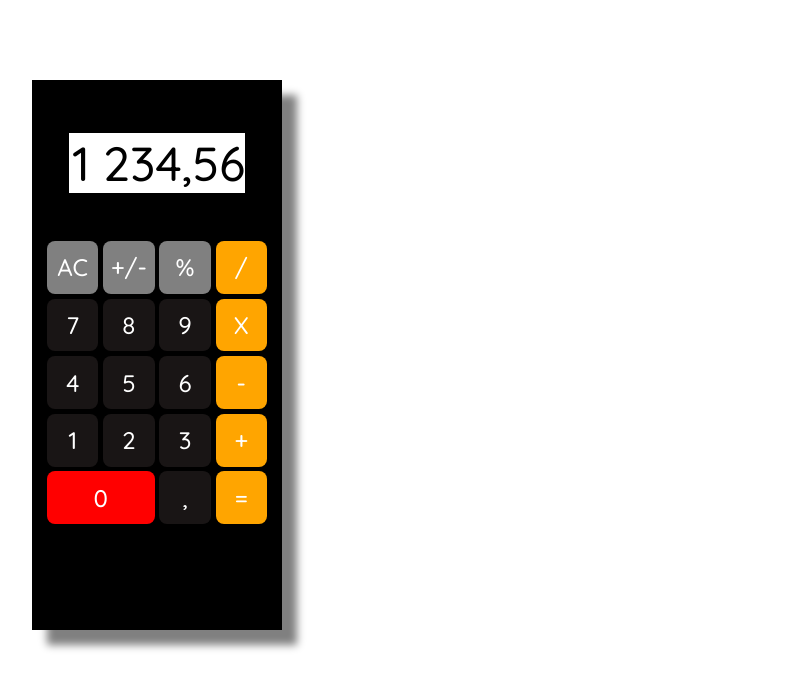
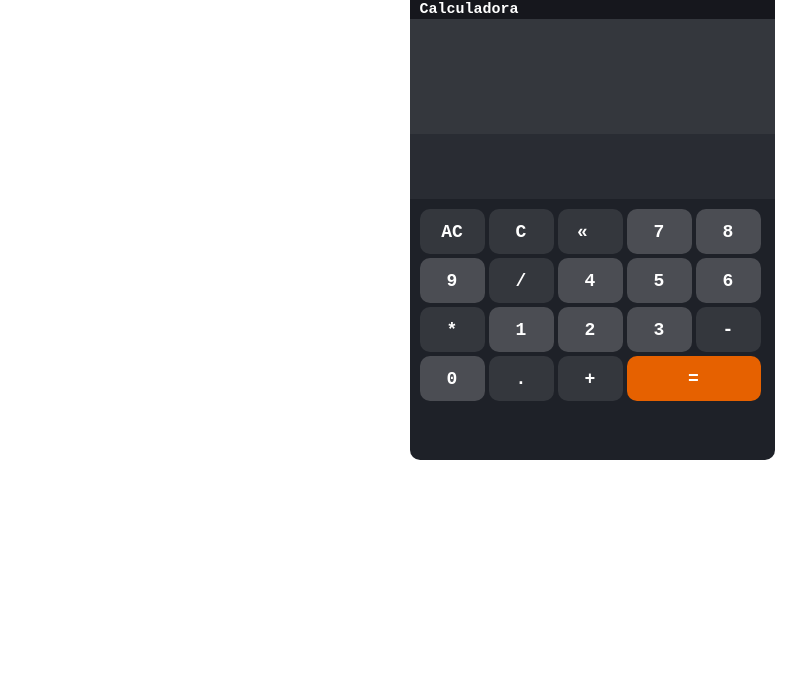
Before and after one commit to pabloachavezlo/Calculadora, a plain HTML site: page index.html in a window 1280 px wide. Shown: the whole page, without its empty margins (48-854 px from the left). Drawn offline with Linux system fonts and the light colour scheme; a web font is replaced by a local one.

Commit message:
Actualización de funciones, aún falta darle un mejor diseño

```diff
--- a/css/css.css
+++ b/css/css.css
@@ -1,86 +1,18 @@
-body {
-    margin: 5rem 5rem;
-    display: block;
-    width: 250px;
-    height: 550px;
-    background-color: var(---color1);
-    box-shadow: 15px 15px 8px gray;
-    padding: 5px 5px;
+* {
+    margin: 0;
+    padding: 0;
+    box-sizing: border-box;
+}
+html,body {
+    font-size: 10px;
+    font-family: 'Roboto Mono', monospace;
 }
 
-.barra {
-    display: block;
-    font-size: 3rem;
-    text-align: end;
-    margin: 3rem 2rem;
-    color: var(---color1);
-    background-color: var(---color3);
+:root {
+    ---color: #1E2128;
+    ---color1 : #292C33;
+    ---color2: #34373D;
+    ---color3: #4B4D53;
+    ---color4: #E66100;
+    ---color5: #ffffff;
 }
-
-.teclado {
-    width: 220px;
-    height: 280px;
-    display: grid;
-    margin: auto;
-    margin-top: 0.5rem;
-
-    grid-template-columns: 1fr 1fr 1fr 1fr;
-    grid-template-rows:  1fr 1fr 1fr 1fr 1fr;
-    grid-gap: 0.3rem;
-
-}
-
-.teclado > div {
-    color: white;
-
-    display:flex;
-    align-items: center;
-    justify-content: center;
-    border-radius: 0.5rem;
-    height: 3.3rem;
-    font-size: 1.5rem;
-}
-
-.teclado > .tecla {
-    background-color: var(---color5);
-}
-.tecla:hover {
-    background-color:  rgb(12, 10, 10);
-}
-
-.teclado > .tecla-funciones-especiales {
-    background-color: var(---color2);
-}
-.tecla-funciones-especiales:hover{
-    background-color: rgb(100, 98, 98);
-    cursor: pointer;
-}
-
-.teclado > .tecla-AC {
-    background-color: var(---color2);
-}
-.tecla-AC:hover{
-    background-color: rgb(100, 98, 98);
-    cursor: pointer;
-}
-
-
-.teclado > .teclasim {
-    background-color: var(---color4);
-}
-.teclasim:hover{
-    background-color: rgb(193, 130, 12);
-    cursor: pointer;
-}
-
-.teclado > .teclacero {
-    grid-column-start: 1;
-    grid-column-end: 3;
-    grid-row-start: 5;
-    grid-row-end: 6;
-    background-color: red;
-}
-.teclacero:hover {
-    background-color: brown;
-    cursor: pointer;
-}
--- a/css/index.css
+++ b/css/index.css
@@ -1,19 +1,113 @@
-* {
-    padding: 0;
-    margin: 0;
-    box-sizing: border-box;
-    color: var(---color3);
+#root {
+    max-width: 36.5rem;
+    margin: auto;
+    background-color: var(---color);
+    border-radius: 10px;
+
+}
+.titulo{
+    width: 100%;
+    padding: 0.1rem 1rem;
+    background-color: #16171D;
+    color: var(---color5);
+    font-size: 1.5rem;
+
+    display: flex;
+    align-items: center;
 }
 
-:root {
-    ---color1:  black;
-    ---color2:  gray;
-    ---color3: white;
-    ---color4: orange;
-    ---color5: rgb(25, 21, 21);
+.titulo span {
+    font-weight: 600;
 }
 
-html {
-    background-color: white;
-    font-family: 'Quicksand', sans-serif;
+.recorrido {
+    list-style: none;
+    width: 100%;
+    height: 11.5rem;
+    background-color: var(---color2);
+    padding: 1rem;
+    color: var(---color5);
+
+    display: flex;
+    flex-direction: column;
+    justify-items: flex-end;
+    overflow-y: scroll;
 }
+
+.recorrido li {
+    width: 100%;
+    font-size: 2rem;
+
+    display: grid;
+    grid-template-columns: 1fr 1fr 1fr;
+
+}
+.equal-sign {
+    color: var(---color4);
+    justify-self: right;
+
+}
+.resultado {
+    font-weight: 500;
+    justify-self: right;
+}
+#resultado-pantalla {
+    display: flex;
+    width: 100%;
+    height: 6.5rem;
+    font-size: 2.5rem;
+    font-weight: 600;
+    border: none;
+    outline: none;
+    padding: 1rem;
+
+    background-color: var(---color1);
+    color: var(---color5);
+}
+.teclado {
+    display: grid;
+    grid-template-columns: repeat(5,6.5rem);
+    grid-template-rows: repeat(5,4.5rem);
+    gap: 0.4rem;
+    padding: 1rem;
+}
+
+.key_item {
+    background-color: var(--skyblue);
+    border-radius: 1rem;
+    font-size: 1.8rem;
+    font-weight: 600;
+    background-color: var(---color2);
+    color: var(---color5);
+    cursor: pointer;
+
+    -webkit-touch-callout: none;
+    -webkit-user-select: none;
+    -khtml-user-select: none;
+    -moz-user-select: none;
+    -ms-user-select: none;
+    user-select: none;
+
+    display: flex;
+    justify-content: center;
+    align-items: center;
+}
+.delete {
+    width: 40%;
+}
+.key_item:active {
+    background-color: red;
+}
+.key_item:hover {
+    font-weight: 800;
+}
+.key_tiem_color1 {
+    background-color: var(---color3);
+}
+.key_tiem_color2 {
+    background-color: var(---color4);
+    grid-column-start: 6;
+    grid-column-end: 4;
+    grid-row-start: 4;
+    grid-row-end: 5;
+}
--- a/index.html
+++ b/index.html
@@ -4,7 +4,7 @@
     <meta charset="UTF-8">
     <meta http-equiv="X-UA-Compatible" content="IE=edge">
     <meta name="viewport" content="width=device-width, initial-scale=1.0">
-    <title>Calculadora</title>
+    <title>¤ Calculadora ¤</title>
 
     <!--Links css-->
     <link rel="stylesheet" href="./css/css.css">
@@ -18,36 +18,18 @@
 </head>
 <body>
 
-    <section>
-        <div class="barra">1 234,56</div>
-    </section>
-    <section>
-        <div class="teclado">
-            <div class="tecla-AC">AC</div>
-            <div class="tecla-funciones-especiales">+/-</div>
-            <div class="tecla-funciones-especiales">%</div>
-            <div class="teclasim">/</div>
-            <div class="tecla">7</div>
-            <div class="tecla">8</div>
-            <div class="tecla">9</div>
-            <div class="teclasim">X</div>
-            <div class="tecla">4</div>
-            <div class="tecla">5</div>
-            <div class="tecla">6</div>
-            <div class="teclasim">-</div>
-            <div class="tecla">1</div>
-            <div class="tecla">2</div>
-            <div class="tecla">3</div>
-            <div class="teclasim">+</div>
-            <div class="teclacero">0</div>
-            <div class="tecla">,</div>
-            <div class="teclasim">=</div>
+    <main id="root">
+        <div class="titulo">
+            <span>Calculadora</span>
         </div>
-    </section>
+        <ul class="recorrido"> </ul>
+        <input type="text" id="resultado-pantalla">
+        <div class="teclado"></div>
+    </main>
 
 
+    <script src="./js/data_teclas.js"></script>
+    <script src="./js/main_teclas.js"></script>
     <script src="./js/main.js"></script>
-    <script src="./js/all_teclas/main_teclas.js"></script>
-    <script src="./js/all_teclas/data_teclas.js"></script>
 </body>
 </html>
--- a/js/all_teclas/data_teclas.js
+++ /dev/null
@@ -1,21 +0,0 @@
-let tecla = [
-    "AC",
-    "+/-",
-    "%",
-    "/",
-    "7",
-    "8",
-    "9",
-    "X",
-    "4",
-    "5",
-    "6",
-    "-",
-    "1",
-    "2",
-    "3",
-    "+",
-    "0",
-    ",",
-    "=",
-]
--- /dev/null
+++ b/js/data_teclas.js
@@ -0,0 +1,25 @@
+let key = [
+    "AC", "C",'<div class="delete"> « </div>',
+    7, 8, 9, "/",
+    4, 5, 6, "*",
+    1,2,3,"-","=",
+    0,".","+"
+];
+
+function llamar_teclas(){
+    let dom_tec = document.querySelector(".teclado");
+
+    key.forEach((each_key)=>{
+        let div = document.createElement("div");
+        div.innerHTML = each_key;
+        div.classList.add("key_item");
+
+        //Asignación de clas de color
+        key.forEach((each_key2,indice)=>{
+            each_key == indice ? div.classList.add("key_tiem_color1") : null
+        });
+        each_key == "=" ? div.classList.add("key_tiem_color2") : null
+
+        dom_tec.appendChild(div);
+    });
+}
--- a/js/main.js
+++ b/js/main.js
@@ -1,9 +1,53 @@
-// llamar teclas desde el DOM
+llamar_teclas();
 
-let tecla_ac = document.querySelector(".tecla-AC");
+let resultado = document.querySelector("#resultado-pantalla");
 
-function imprimir(){
-    console.log("Tecla AC");
+function añadir_tecla(){
+    let valor = this.innerHTML;
+    resultado = document.querySelector("#resultado-pantalla");
+    resultado.value = resultado.value + valor;
 }
 
-tecla_ac.addEventListener('click', imprimir)
+function reseteo(){
+    resultado = document.querySelector("#resultado-pantalla");
+    resultado.value = "";
+}
+
+function resetear_todo(){
+    let resultado2 = document.querySelector("#resultado-pantalla");
+    resultado2.value = "0";
+    document.querySelector(".recorrido").innerHTML = "";
+}
+function destruir_valor(){
+    var content = resultado.value;
+    var nuevoValor = content.slice(0, -1);
+    resultado.value = nuevoValor;
+}
+
+function calcular(){
+    operation = document.querySelector("#resultado-pantalla");
+    let answer = eval(operation.value);
+    set_record(operation.value,answer);
+    operation.value = answer;
+}
+
+
+
+// Evento de todas las teclas
+let dom_tec = document.querySelectorAll(".key_item");
+
+dom_tec.forEach((keys_content) => {
+    let content = keys_content.innerHTML;
+
+    if (content == "C") {
+        keys_content.addEventListener("click", reseteo);
+    } else if (content == "=") {
+        keys_content.addEventListener("click", calcular);
+    } else if (content == "AC") {
+        keys_content.addEventListener("click", resetear_todo);
+    } else if (content == '<div class="delete"> « </div>') {
+        keys_content.addEventListener("click", destruir_valor);
+    } else {
+        keys_content.addEventListener("click", añadir_tecla);
+    }
+});
--- /dev/null
+++ b/js/main_teclas.js
@@ -0,0 +1,11 @@
+function set_record(operation, result){
+    let item_record = operation + "=\t" + result;
+    let records_box_DOM = document.querySelector(".recorrido");
+    records_box_DOM.innerHTML += `
+        <li>
+            <span > ${operation} </span>
+            <span class="equal-sign"> = </span>
+            <span class="result"> ${result} </span>
+        </li>`;
+    records_box_DOM.scrollTop = records_box_DOM.scrollHeight;
+}
```
Also changed, not shown: css/mobile.css (added), js/all_teclas/demientras.txt (deleted), js/all_teclas/main_teclas.js (deleted).
